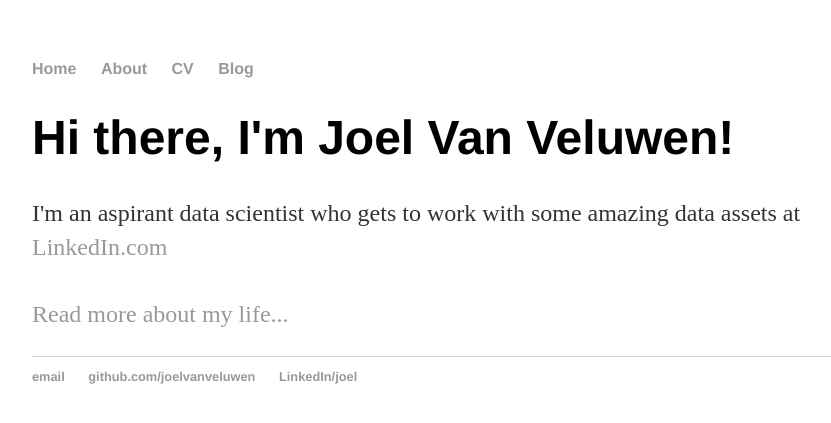
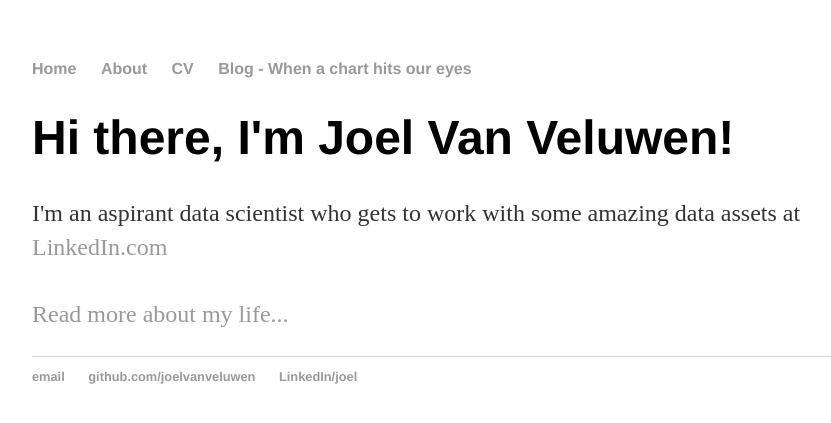
Before and after one commit to joelvanveluwen-zz/old_joelvanveluwen.github.io, a Jekyll site: the page built from index.html, in a window 1280 px wide. Shown: the top 423 px of the page, without its empty margins (160-991 px from the left). Built offline with Jekyll 4.4.1, drawn with Linux system fonts in a browser that asks for light colours.

Commit message:
Update default.html
Updated blog name

```diff
--- a/_layouts/default.html
+++ b/_layouts/default.html
@@ -11,7 +11,7 @@
 	        		<li><a href="/">Home</a></li>
 		        	<li><a href="/about">About</a></li>
 	        		<li><a href="/cv">CV</a></li>
-	        		<li><a href="/blog">Blog</a></li>
+	        		<li><a href="/blog">Blog - When a chart hits our eyes</a></li>
 	    		</ul>
 			</nav>
 			<div class="container">
```
